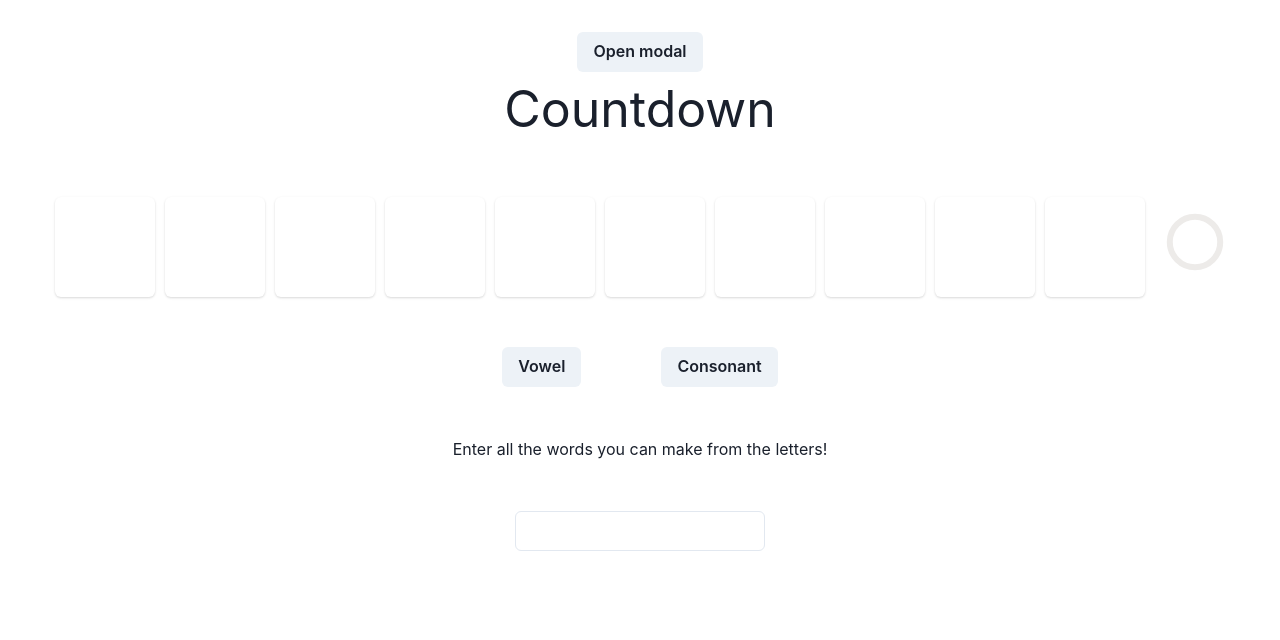
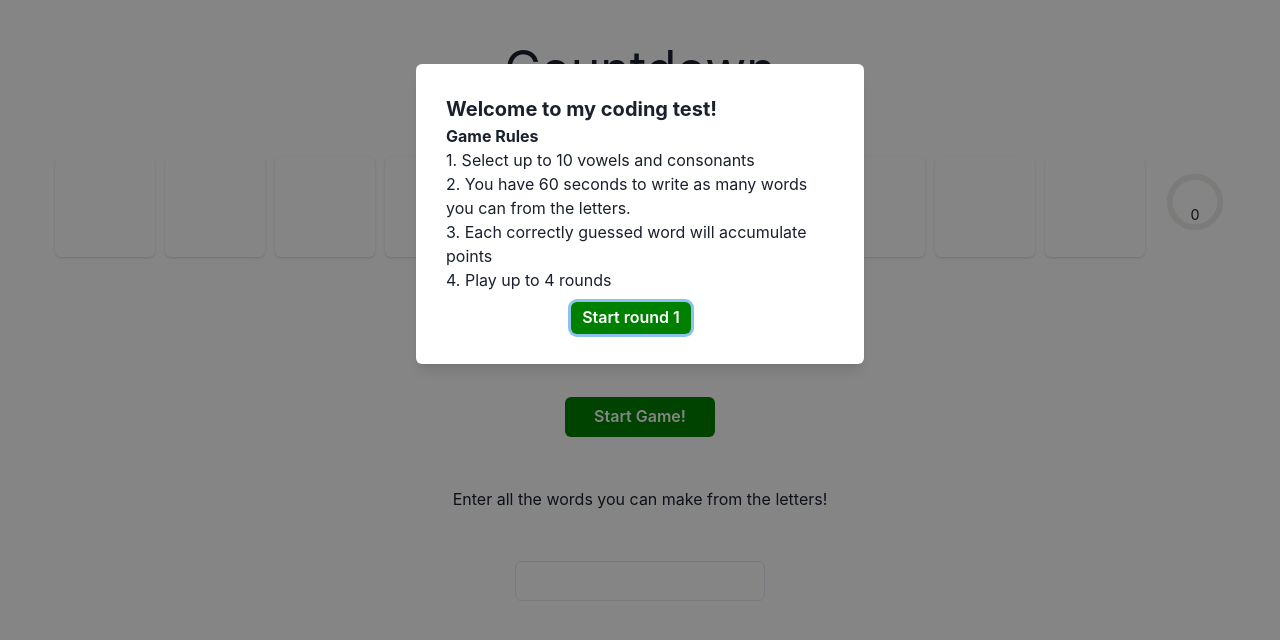
Before and after one commit to Keshia-w/Countdown, a React (Vite) app in the folder countdown/: page / in a window 1280 px wide. Shown: the top 640 px of the page. Built offline with nearby package versions, Linux system fonts and the light colour scheme.

Commit message:
Some small styling changes

```diff
--- a/countdown/src/App.tsx
+++ b/countdown/src/App.tsx
@@ -39,16 +39,26 @@ function App() {
   const points = 0;
   const vowels = ["A", "E", "I", "O", "U"];
   const consonants = ["B", "C", "D", "F", "G", "H", "J", "K", "L", "M", "N", "P", "Q", "R", "S", "T", "V", "W", "X", "Y", "Z"];
-  const {isOpen, onOpen, onClose} = useDisclosure();
+  const {isOpen, onOpen, onClose} = useDisclosure({ defaultIsOpen: true});
+
+  //fucntion to increment rounds
+  // function startRound () => {
+  //   return(
+
+  //   )
+  // }
+
+  //function for
 
   return (
     <Box alignItems={"center"}>
 
-      <Button onClick={onOpen}>Open modal</Button>
-
+      {/* Learn how to play the game and start the first round */}
       <Modal isOpen={isOpen} onClose={onClose}>
         <ModalOverlay />
         <ModalContent width="500px" height="300px" justifyContent={'space-between'} padding="30px">
+
+          <Text fontWeight="bold" fontSize="20px">Welcome to my coding test!</Text>
 
           <Text fontWeight="bold">Game Rules</Text>
 
@@ -66,19 +76,27 @@ function App() {
       <Text fontSize={"50px"} fontWeight={"larger"}>Countdown</Text>
 
       <Flex justifyContent="center" gap ="20px" style={Styles}>
+
         <Letters />
-        <CircularProgress size ="60px" marginTop="15px" color="green.400"></CircularProgress>
+
+        <CircularProgress size ="60px" marginTop="15px" color="green.400">
+          <CircularProgressLabel>{timer}</CircularProgressLabel>
+        </CircularProgress>
       </Flex>
 
+      {/* select up to 10 letters from each */}
       <Flex justifyContent="center" gap="80px" style={Styles}>
-          <Button>
+          <Button width="150px">
             Vowel
           </Button>
 
-          <Button>
+          <Button width="150px">
             Consonant
           </Button>
       </Flex>
+
+      {/* start after 10 letters selected */}
+      <Button marginTop="50px" backgroundColor="green" color="white" width="150px" onClick={onOpen}>Start Game!</Button>
 
       <Text style={Styles}>Enter all the words you can make from the letters!</Text>
 
```
